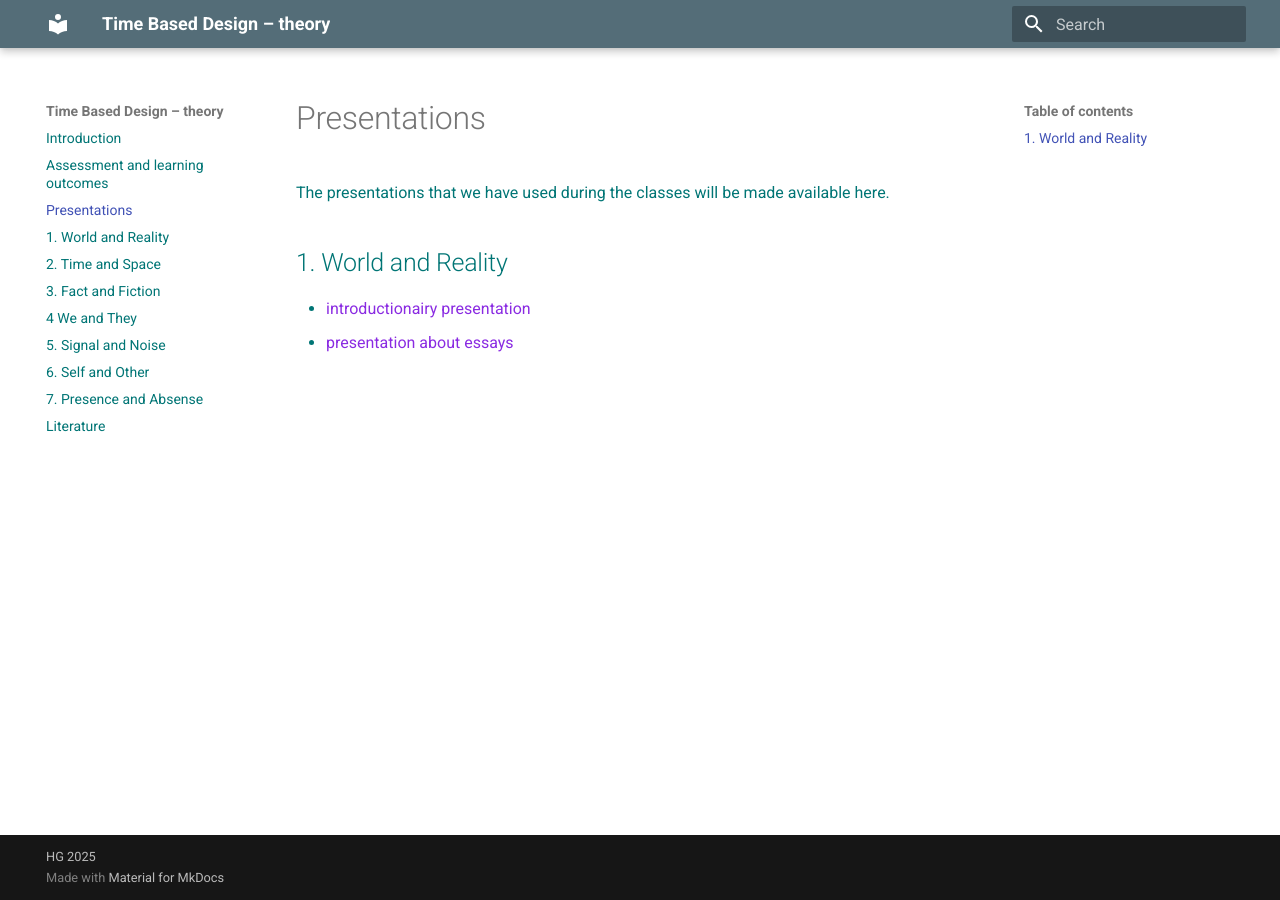
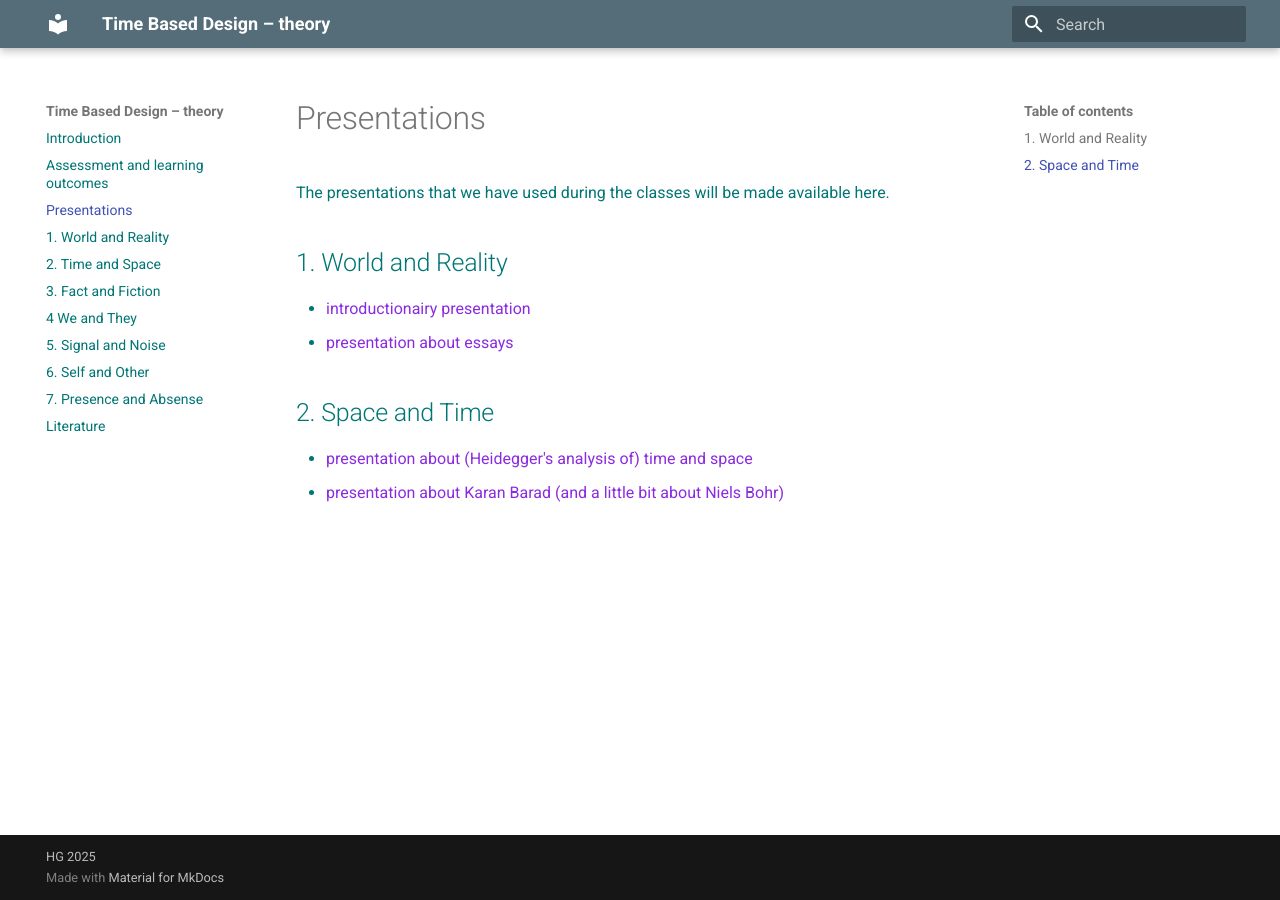
Before and after one commit to bart314/TBD, an MkDocs documentation site: the page built from docs/presentations.md, in a window 1280 px wide. Built offline with MkDocs 1.6.1 and Material for MkDocs 9.7.7, drawn with Linux system fonts in a browser that asks for light colours; some web fonts are replaced.

Commit message:
Added presentations after the second lesson

```diff
--- a/docs/presentations.md
+++ b/docs/presentations.md
@@ -5,3 +5,7 @@ The presentations that we have used during the classes will be made available he
 ## 1. World and Reality
 - [introductionairy presentation](files/1.word-reality.pdf)
 - [presentation about essays](files/1.essay-students.pdf)
+
+## 2. Space and Time
+- [presentation about (Heidegger's analysis of) time and space](files/2.time-space.pdf)
+- [presentation about Karan Barad (and a little bit about Niels Bohr)](files/2.karen-barad.pdf)
```
Also changed, not shown: 2 other files.
